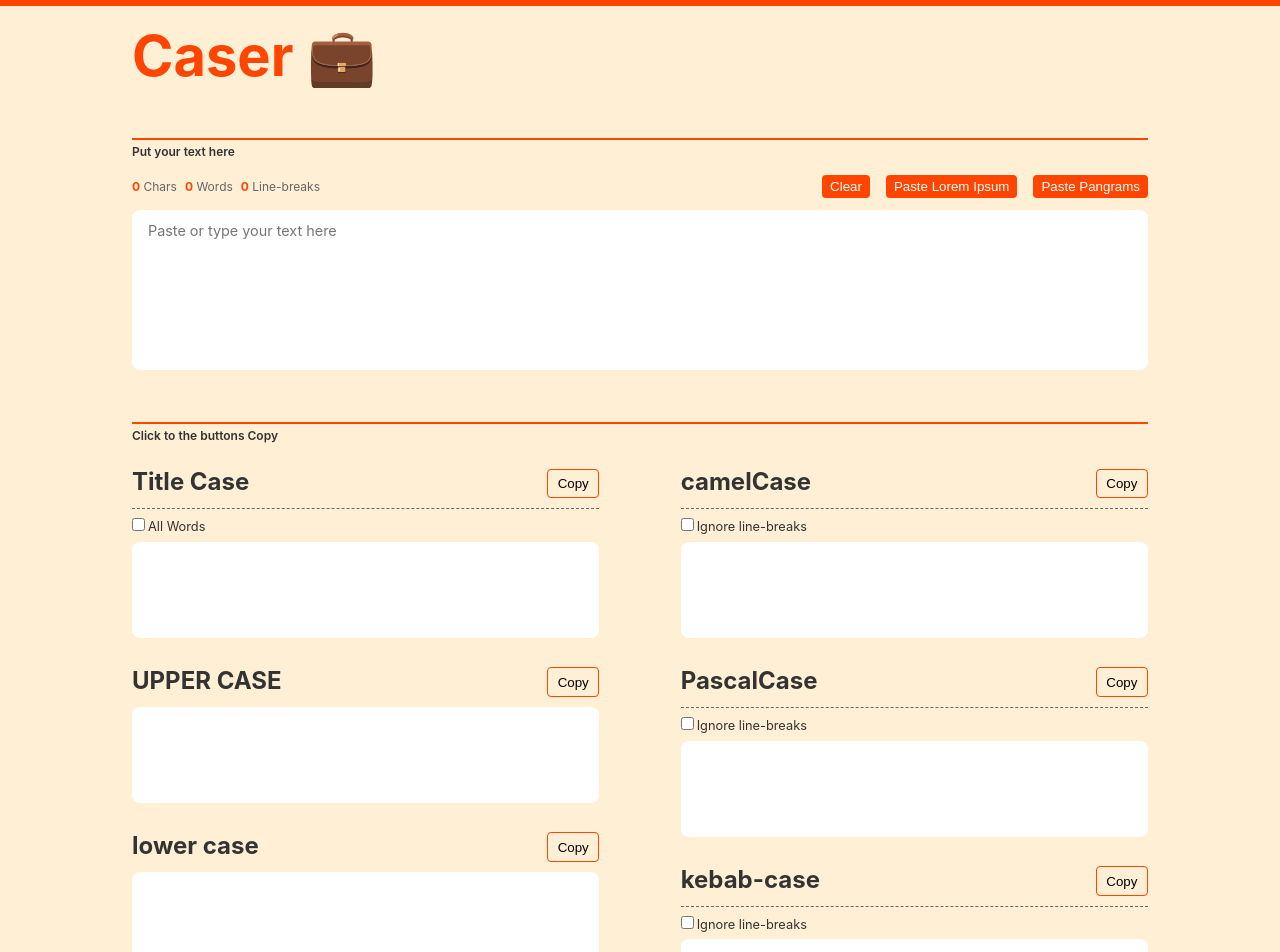
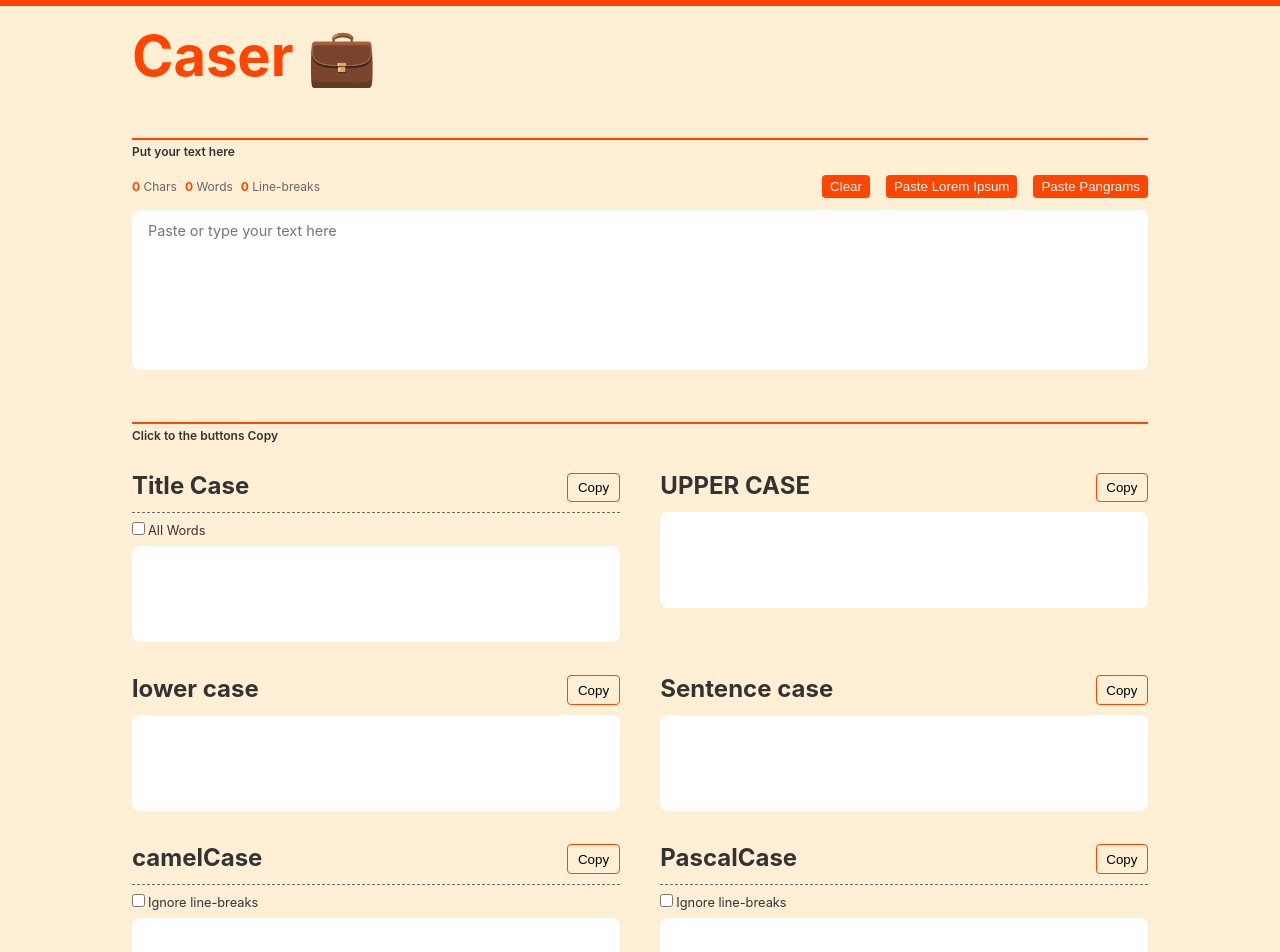
Before and after one commit to jasonflorentino/caser-app, a React (Create React App) app: page / in a window 1280 px wide. Shown: the top 952 px of the page. Built offline with nearby package versions, Linux system fonts and the light colour scheme.

Commit message:
Remove HTML columns from Cases Instead accomplish columns using FlexBox

```diff
--- a/src/components/Cases/Cases.js
+++ b/src/components/Cases/Cases.js
@@ -71,7 +71,6 @@ const Cases = ({ text }) => {
         <h2 className="Cases__heading">Click to the buttons Copy</h2>
       </header>
       <main className="Cases__main">
-        <div className="Cases__col">
         <Case
           name={"Title Case"}
           text={textTitleCase}
@@ -99,8 +98,6 @@ const Cases = ({ text }) => {
           wasCopied={wasSentenceCopied}
           copyHandler={()=>{handleCopy(textSentenceCase,setWasSentenceCopied)}}
         />
-        </div>
-        <div className="Cases__col">
         <Case
           name={"camelCase"}
           text={textCamelCase}
@@ -137,7 +134,6 @@ const Cases = ({ text }) => {
           wasCopied={wasSnakeCopied}
           copyHandler={()=>{handleCopy(textSnakeCase,setWasSnakeCopied)}}
         />
-          </div>
       </main>
     </section>
   )
--- a/src/components/Cases/case.scss
+++ b/src/components/Cases/case.scss
@@ -2,11 +2,10 @@
 @use "../../styles/variables" as *;
 
 .Case {
-  margin-top: 1.5rem;
-  margin-bottom: 2.5rem;
+  margin-top: 1.75rem;
 
   @include tablet {
-    margin-bottom: 0;
+    width: 48%;
   }
 
   &__header {
--- a/src/components/Cases/cases.scss
+++ b/src/components/Cases/cases.scss
@@ -19,6 +19,7 @@
     @include tablet {
       flex-direction: row;
       justify-content: space-between;
+      flex-wrap: wrap;
     }
   }
 
```
Lines whose indentation alone changed are shown as unchanged.
